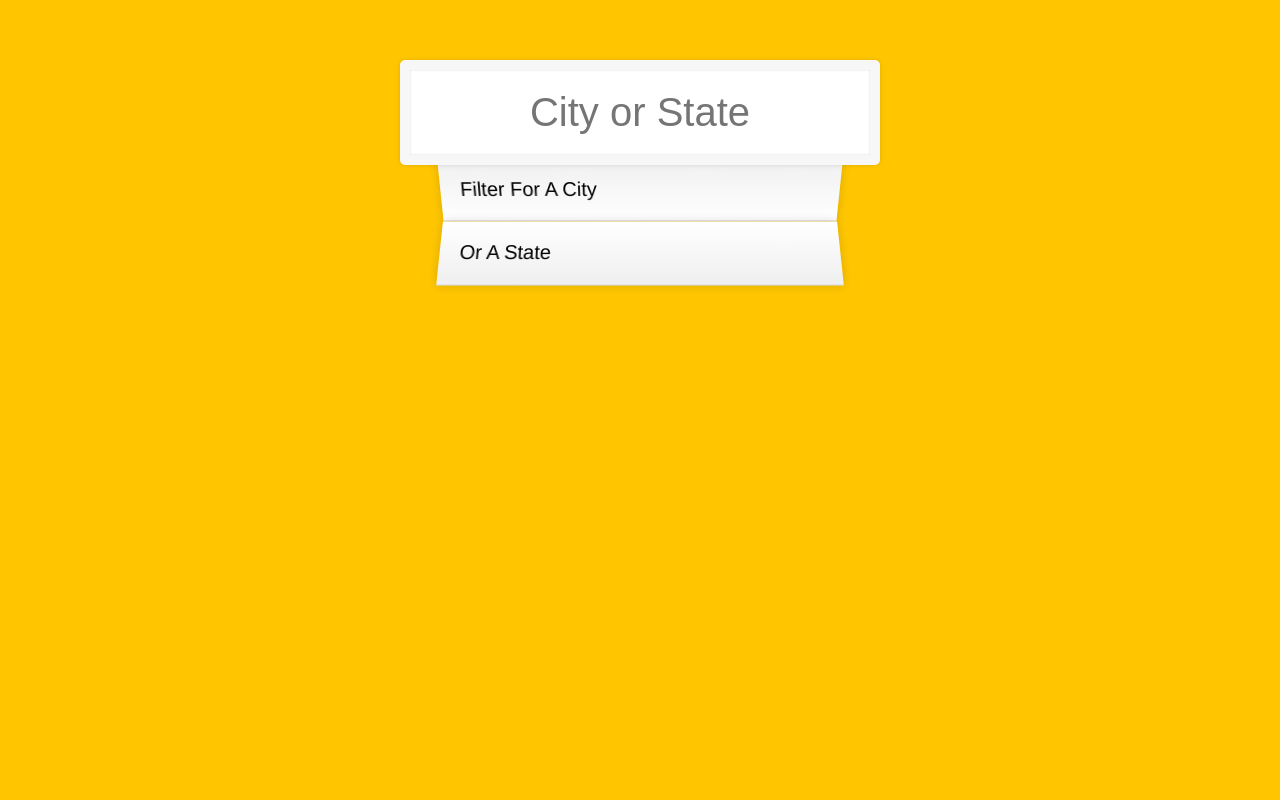
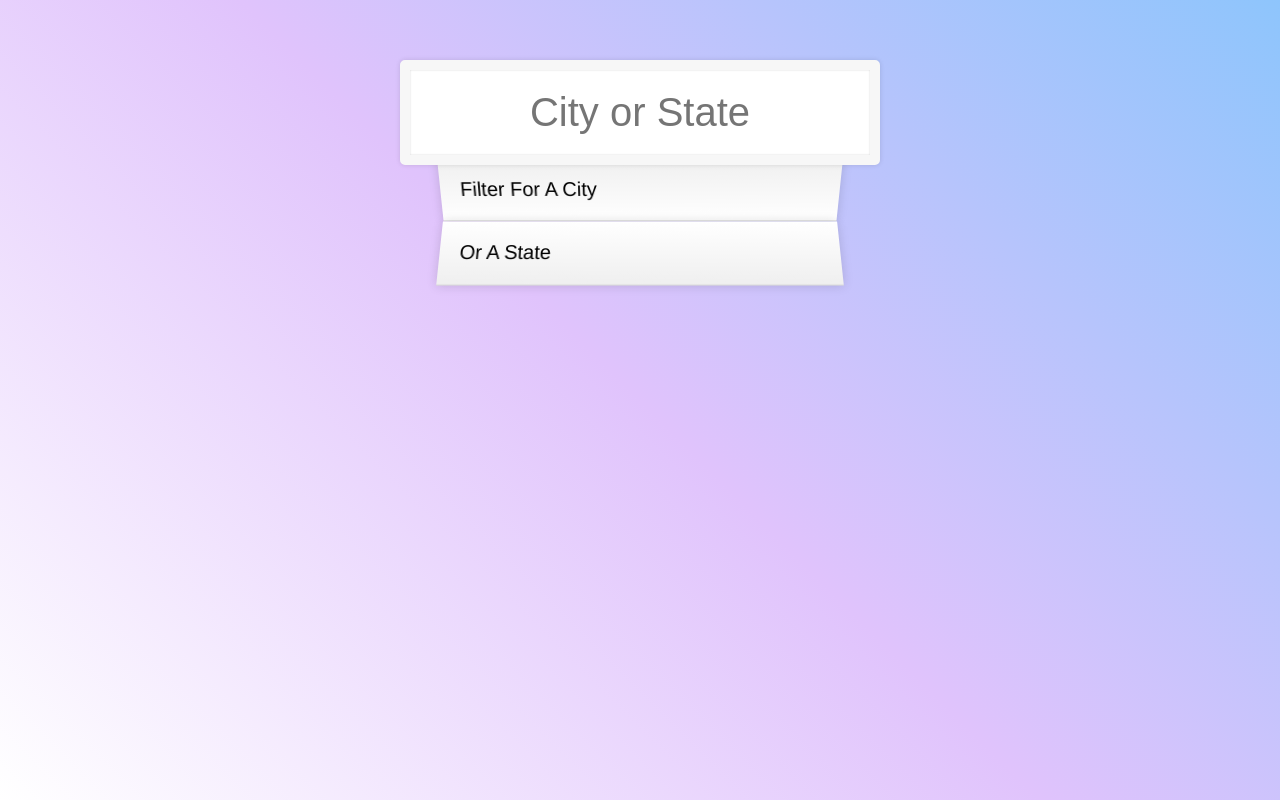
Before and after one commit to AlenaNiku/ajax-type, a plain HTML site: page index.html in a window 1280 px wide. Drawn offline with Linux system fonts and the light colour scheme; no server answers.

Commit message:
changed background color to gradient

```diff
--- a/style.css
+++ b/style.css
@@ -1,6 +1,10 @@
 html {
   box-sizing: border-box;
-  background: #ffc600;
+  /* background: #ffc600; */
+  background-color: #8EC5FC;
+  background-image: linear-gradient(225deg, #8EC5FC 0%, #E0C3FC 50%, #ffffff 100%);
+  width: 100%;
+  height: 100vh;
   font-family: 'helvetica neue';
   font-size: 20px;
   font-weight: 200;
```
